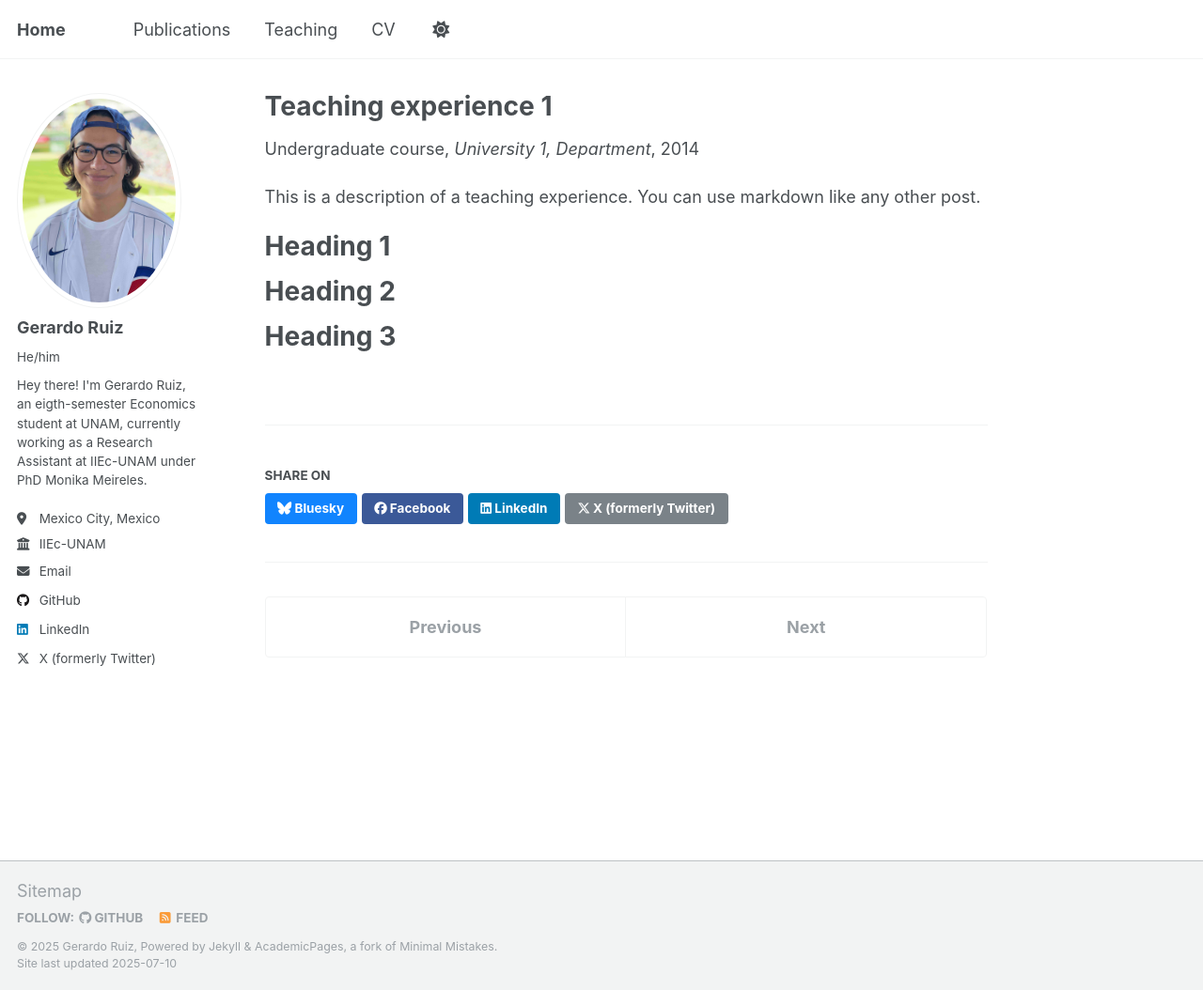
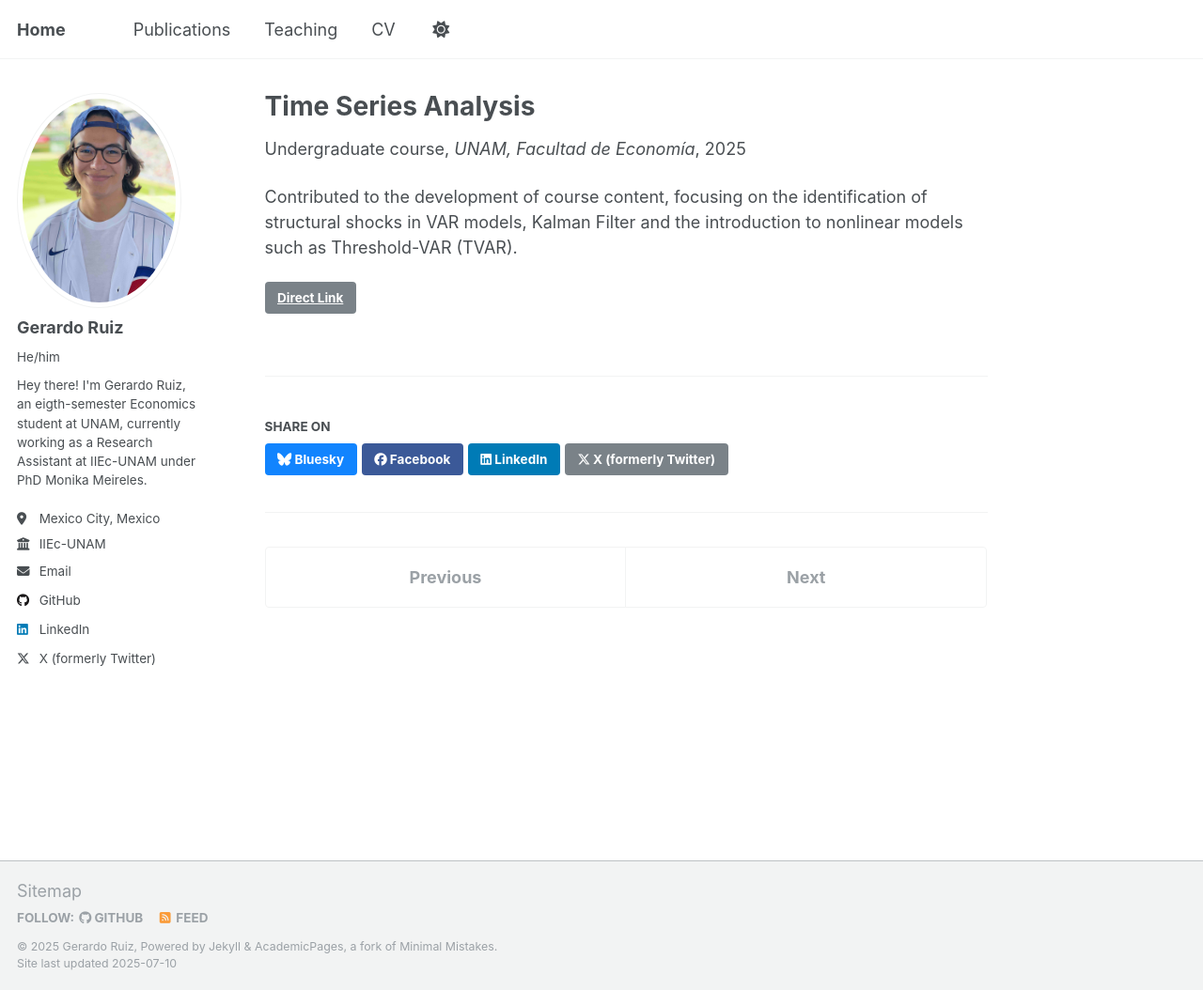
Before and after one commit to gerardorglz/gerardorglz.github.io, a Jekyll site: the page built from _teaching/2014-spring-teaching-1.md, in a window 1280 px wide and 1054 px high. Shown: the whole window at 94% size. Built offline with Jekyll 4.4.1, drawn with Linux system fonts in a browser that asks for light colours.

Commit message:
09/07/2025

```diff
--- a/_teaching/2014-spring-teaching-1.md
+++ b/_teaching/2014-spring-teaching-1.md
@@ -1,20 +1,12 @@
 ---
-title: "Teaching experience 1"
+title: "Time Series Analysis"
 collection: teaching
 type: "Undergraduate course"
 permalink: /teaching/2014-spring-teaching-1
-venue: "University 1, Department"
-date: 2014-01-01
-location: "City, Country"
+venue: "UNAM, Facultad de Economía"
+date: 2025-08-01
+location: "Mexico City, Mexico"
+link: https://benjov.github.io/Series-Tiempo/index.html
 ---
 
-This is a description of a teaching experience. You can use markdown like any other post.
-
-Heading 1
-======
-
-Heading 2
-======
-
-Heading 3
-======
+Contributed to the development of course content, focusing on the identification of structural shocks in VAR models, Kalman Filter and the introduction to nonlinear models such as Threshold-VAR (TVAR).
```
